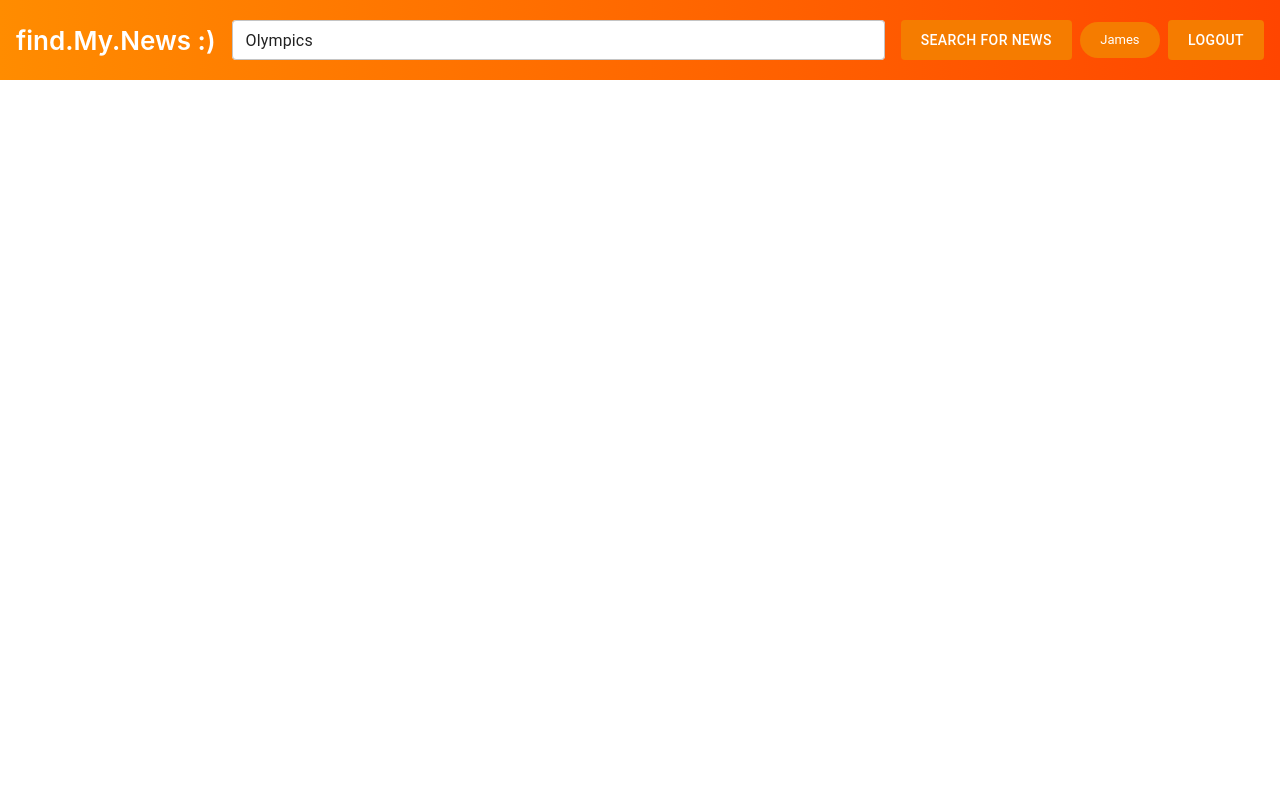
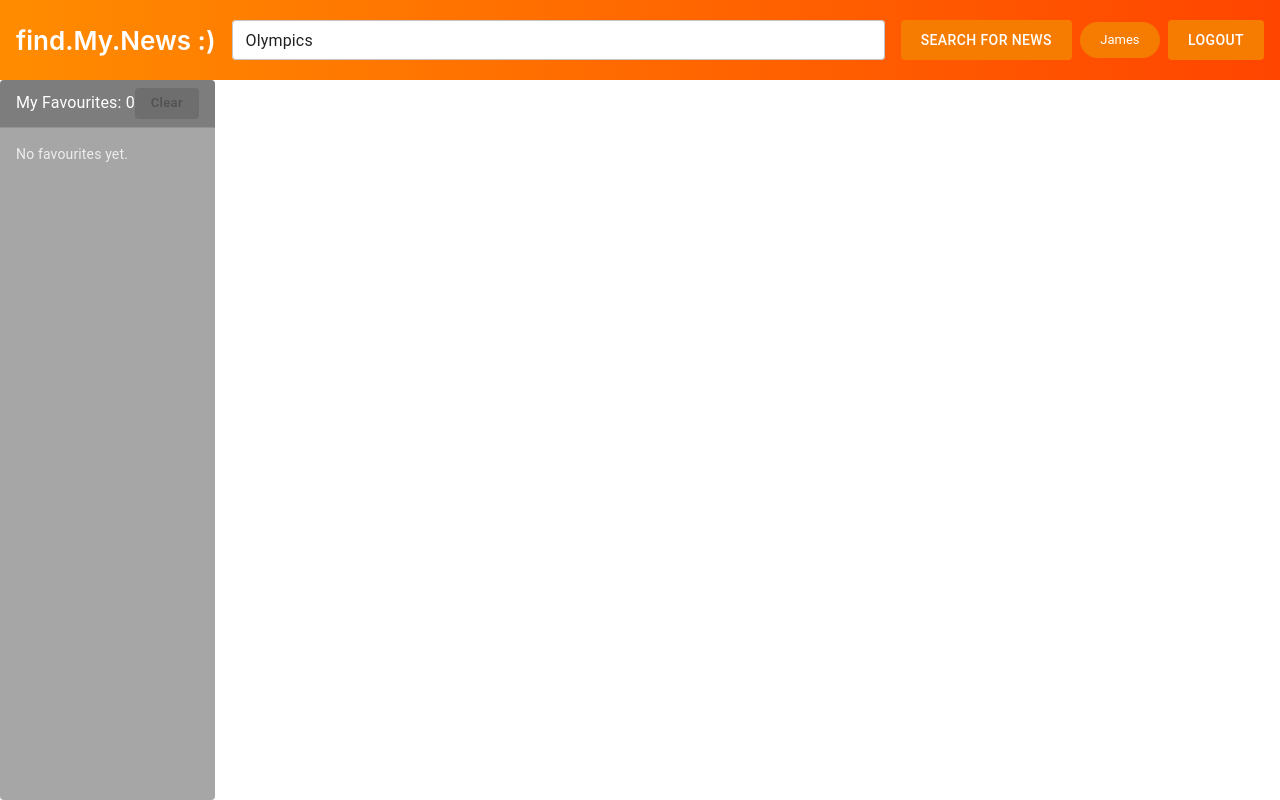
Before and after one commit to jabrij93/news-app, a React (Create React App) app: page /home in a window 1280 px wide. Built offline with nearby package versions, Linux system fonts and the light colour scheme.

Commit message:
my favourites panel displayed and extend until at the bottom

```diff
--- a/src/components/Home/Home.jsx
+++ b/src/components/Home/Home.jsx
@@ -14,9 +14,10 @@ const Home = () => {
     const handleLogout = () => {
     };
 
+    // Home.jsx (only the return part shown)
 return (
-        <Grid container className="home-container" direction={"column"}>
-            <Grid className="header-container" item xs={12} sx={{ height: "10vh" }}>
+    <Grid container className="home-container" direction="column" sx={{ height: "100vh" }}>
+      <Grid item xs={12} sx={{ height: "10vh" }}>
         <Header
           keyword={keyword}
           onKeywordChange={setKeyword}
@@ -25,15 +26,19 @@ const Home = () => {
           username={username}
         />
       </Grid>
-            <Grid className="content-container" item lg={11}>
-                <Grid container direction="row" style={{ height: "100%"}}>
-                    <Grid className="left-panel-container" item lg="2.5">
-                        <MyFavouritesPanel style={{ overflowY: "scroll"}}
 
-                        ></MyFavouritesPanel>
+      <Grid item xs sx={{ height: "90vh" }}>
+        <Grid container sx={{ height: "100%" }}>
+          <Grid item xs={12} lg={3} sx={{ height: "100%" }}>
+            <MyFavouritesPanel
+              handleSetKeyword={setKeyword}
+              myFavourites={[]}               // later you’ll pass state
+              clearmyFavourites={() => {}}     // later you’ll pass real handler
+            />
           </Grid>
-                    <Grid className="result-container" item lg="9.5">
-                        <DisplayResults ></DisplayResults>
+
+          <Grid item xs={12} lg={9} sx={{ height: "100%" }}>
+            <DisplayResults />
           </Grid>
         </Grid>
       </Grid>
@@ -41,7 +46,4 @@ const Home = () => {
   );
 }
 
-console.log(Header);  // Should log function, not undefined
-
-
 export default Home;
--- a/src/components/MyFavouritesPanel/MyFavouritesPanel.jsx
+++ b/src/components/MyFavouritesPanel/MyFavouritesPanel.jsx
@@ -1,5 +1,164 @@
-const MyFavouritesPanel = () => {
-    return null; // or <div />
+// src/components/MyFavouritesPanel/MyFavouritesPanel.jsx
+import { useEffect, useMemo, useState } from "react";
+import Grid from "@mui/material/Grid";
+import Typography from "@mui/material/Typography";
+import Button from "@mui/material/Button";
+import List from "@mui/material/List";
+import ListItemButton from "@mui/material/ListItemButton";
+import ListItemText from "@mui/material/ListItemText";
+import Divider from "@mui/material/Divider";
+import Box from "@mui/material/Box";
+
+const STORAGE_KEY = "myFavourites";
+
+const MyFavouritesPanel = ({
+  handleSetKeyword,
+  myFavourites,
+  clearmyFavourites,
+}) => {
+  // If parent doesn't pass myFavourites yet, we can still render from localStorage.
+  const [localFavs, setLocalFavs] = useState([]);
+
+  useEffect(() => {
+    try {
+      const raw = localStorage.getItem(STORAGE_KEY);
+      const parsed = raw ? JSON.parse(raw) : [];
+      setLocalFavs(Array.isArray(parsed) ? parsed : []);
+    } catch (e) {
+      setLocalFavs([]);
+    }
+  }, []);
+
+  // Prefer parent state if provided; otherwise fallback to localStorage.
+  const favourites = useMemo(() => {
+    return Array.isArray(myFavourites) ? myFavourites : localFavs;
+  }, [myFavourites, localFavs]);
+
+  const count = favourites?.length ?? 0;
+
+  const handleClear = () => {
+    // Clear localStorage (source of truth for persistence)
+    localStorage.removeItem(STORAGE_KEY);
+    setLocalFavs([]);
+
+    // Also tell parent to clear if it manages state
+    if (typeof clearmyFavourites === "function") {
+      clearmyFavourites();
+    }
   };
 
-  export default MyFavouritesPanel;
+  const handlePickFavourite = (fav) => {
+    // Choose what should become the new keyword when clicking a favourite:
+    // - prefer fav.keyword if you store it
+    // - else try title/source name
+    const nextKeyword =
+      fav?.keyword ||
+      fav?.title ||
+      fav?.source?.name ||
+      fav?.author ||
+      "";
+
+    if (typeof handleSetKeyword === "function" && nextKeyword) {
+      handleSetKeyword(nextKeyword);
+    }
+  };
+
+  return (
+    <Grid
+      container
+      direction="column"
+      sx={{
+        height: "100%",
+        backgroundColor: "rgba(0,0,0,0.35)",
+        borderRadius: 1,
+        overflow: "hidden",
+      }}
+    >
+      {/* Header row: "My Favourites: X" + Clear button */}
+      <Grid
+        item
+        sx={{
+          px: 2,
+          py: 1,
+          display: "flex",
+          alignItems: "center",
+          justifyContent: "space-between",
+          backgroundColor: "rgba(0,0,0,0.25)",
+        }}
+      >
+        <Typography variant="subtitle1" sx={{ color: "#fff" }}>
+          My Favourites: {count}
+        </Typography>
+
+        <Button
+          variant="contained"
+          size="small"
+          onClick={handleClear}
+          disabled={count === 0}
+          sx={{ textTransform: "none" }}
+        >
+          Clear
+        </Button>
+      </Grid>
+
+      <Divider />
+
+      {/* Scrollable list */}
+      <Grid item sx={{ flex: 1, minHeight: 0 }}>
+        <Box sx={{ height: "100%", overflowY: "auto" }}>
+          {count === 0 ? (
+            <Typography
+              variant="body2"
+              sx={{ color: "rgba(255,255,255,0.8)", p: 2 }}
+            >
+              No favourites yet.
+            </Typography>
+          ) : (
+            <List disablePadding>
+              {favourites.map((fav, idx) => {
+                const title = fav?.title || "Untitled";
+                const secondary =
+                  fav?.source?.name ||
+                  fav?.author ||
+                  (fav?.publishedAt ? String(fav.publishedAt) : "");
+
+                return (
+                  <Box key={fav?.url || `${title}-${idx}`}>
+                    <ListItemButton onClick={() => handlePickFavourite(fav)}>
+                      <ListItemText
+                        primary={title}
+                        secondary={secondary}
+                        primaryTypographyProps={{
+                          sx: {
+                            color: "#fff",
+                            fontSize: "0.95rem",
+                            display: "-webkit-box",
+                            WebkitLineClamp: 2,
+                            WebkitBoxOrient: "vertical",
+                            overflow: "hidden",
+                          },
+                        }}
+                        secondaryTypographyProps={{
+                          sx: {
+                            color: "rgba(255,255,255,0.75)",
+                            display: "-webkit-box",
+                            WebkitLineClamp: 1,
+                            WebkitBoxOrient: "vertical",
+                            overflow: "hidden",
+                          },
+                        }}
+                      />
+                    </ListItemButton>
+                    <Divider sx={{ borderColor: "rgba(255,255,255,0.08)" }} />
+                  </Box>
+                );
+              })}
+            </List>
+          )}
+        </Box>
+      </Grid>
+    </Grid>
+  );
+};
+
+export default MyFavouritesPanel;
```
Lines whose indentation alone changed are shown as unchanged.
